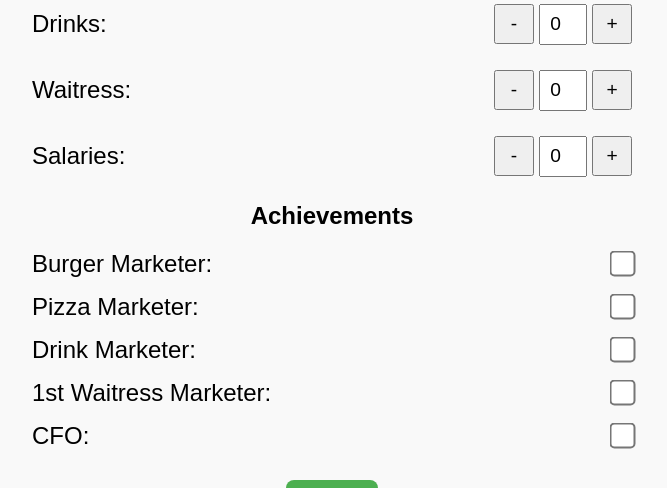
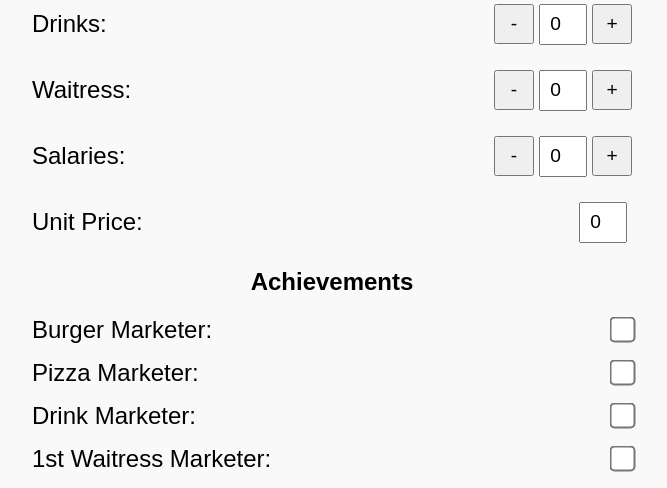
Before and after one commit to Lorenzo-Gardini/Foodchain-Magnate-Helper, a FastAPI app: page / in a window 1280 px wide. Shown: the part 233-721 px from the top of the page, without its empty margins (308-975 px from the left). Run offline with FastAPI, Linux system fonts and the light colour scheme; some libraries are stand-ins or nearby versions.

Commit message:
add unit prices

```diff
--- a/src/player_model.py
+++ b/src/player_model.py
@@ -1,5 +1,4 @@
 from pydantic import BaseModel
-
 
 class PlayerStatus(BaseModel):
     has_cfo: bool = False
--- a/static/js/script.js
+++ b/static/js/script.js
@@ -3,6 +3,16 @@ function changeValue(id, delta) {
       let value = parseInt(input.value) || 0;
       value = Math.max(0, value + delta);
       input.value = value;
+}
+
+function clearTextboxUnitPrice() {
+  document.getElementById("unit_price_modifier").value = "";
+}
+
+function setZeroDefaultUnitPrice() {
+  const unitPriceModifier = document.getElementById("unit_price_modifier");
+  if(unitPriceModifier.value.trim() === '')
+    unitPriceModifier.value = '0';
 }
 
 function submitData() {
@@ -16,7 +26,8 @@ function submitData() {
     pizzas: parseInt(document.getElementById('pizzas').value) || 0,
     drinks: parseInt(document.getElementById('drinks').value) || 0,
     waitress: parseInt(document.getElementById('waitress').value) || 0,
-    salaries: parseInt(document.getElementById('salaries').value) || 0
+    salaries: parseInt(document.getElementById('salaries').value) || 0,
+    unit_price_modifier: parseInt(document.getElementById('unit_price_modifier').value) || 0
   };
 
   const params = new URLSearchParams(data).toString();
--- a/templates/index.html
+++ b/templates/index.html
@@ -49,6 +49,11 @@
     <button onclick="changeValue('salaries', 1)">+</button>
   </div>
 
+  <div class="counter">
+    <label for="unit_price_modifier">Unit Price:</label>
+    <input type="number" id="unit_price_modifier" value="0" onclick="clearTextboxUnitPrice()" onblur="setZeroDefaultUnitPrice()">
+  </div>
+
   <!-- Toggles -->
   <h2>Achievements</h2>
 
@@ -77,6 +82,5 @@
   <!-- Submit Button -->
   <button id="submit-btn" onclick="submitData()">Send</button>
 
-
 </body>
 </html>
```
Also changed, not shown: tests/utilities.py (+1 -1 lines).
